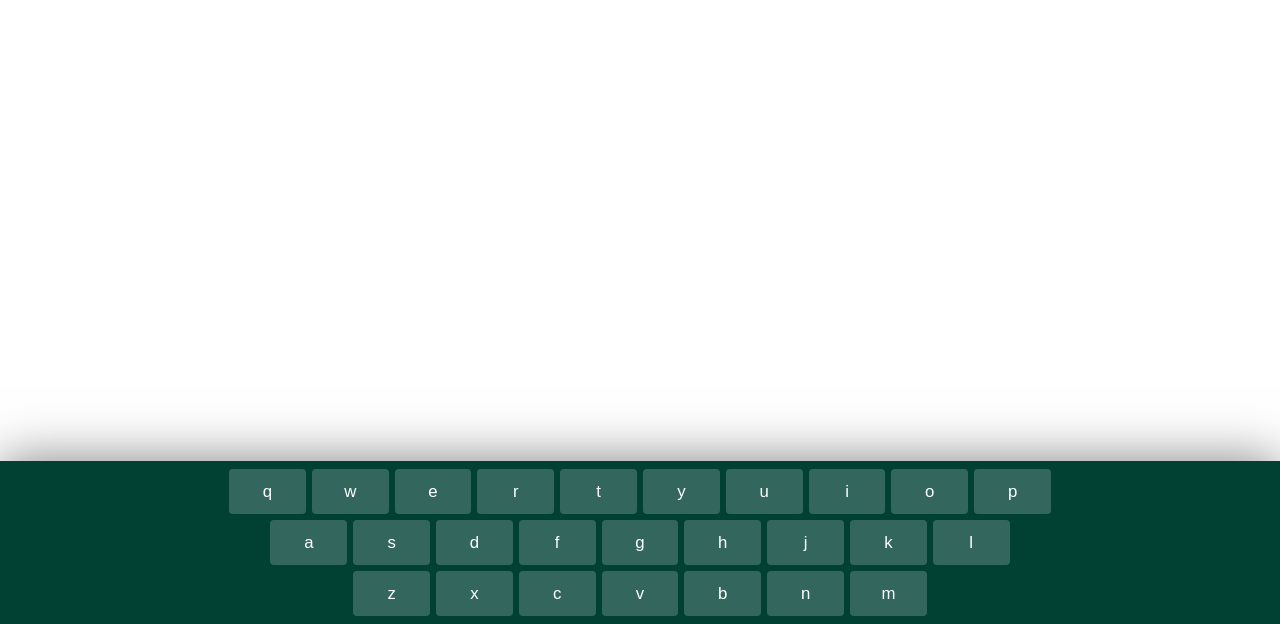
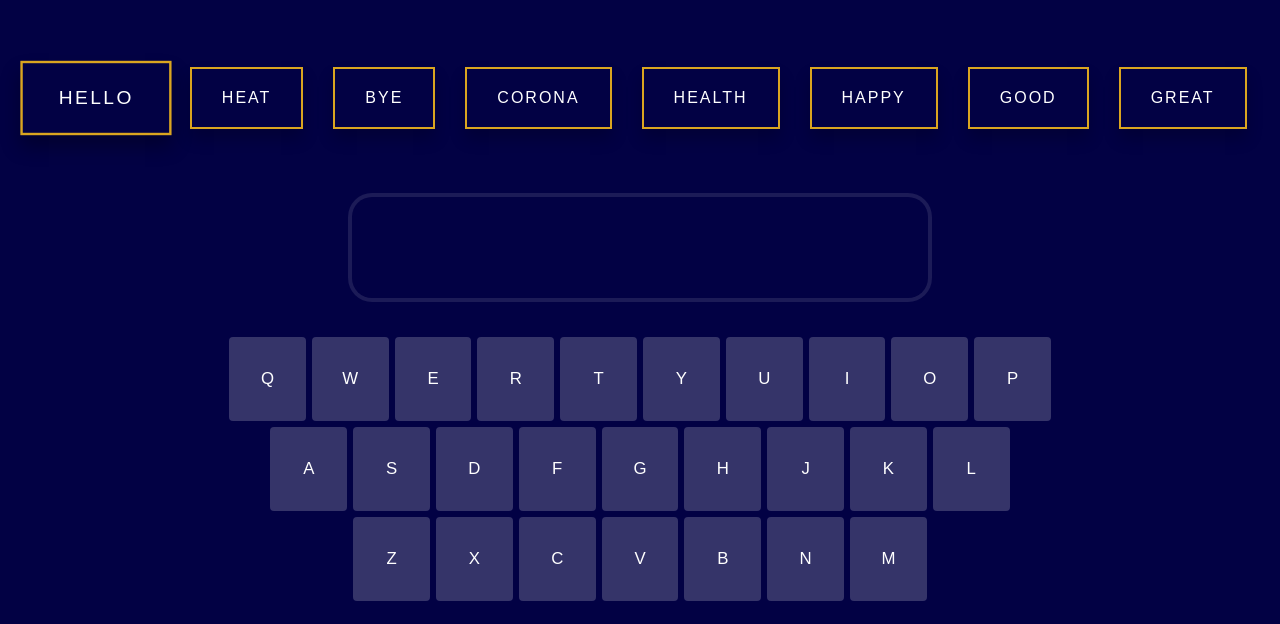
Before and after one commit to saathvikdm/mern-word-racer, a React (Create React App) app: page / in a window 1280 px wide. Shown: the part 176-800 px from the top of the page. Built offline with nearby package versions, Linux system fonts and the light colour scheme.

Commit message:
created wordstack component and a basic game layout

```diff
--- a/package.json
+++ b/package.json
@@ -13,7 +13,9 @@
     "react": "^17.0.2",
     "react-dom": "^17.0.2",
     "react-scripts": "4.0.3",
+    "react-transition-group": "^4.4.2",
     "typescript": "^4.3.5",
+    "uuid": "^8.3.2",
     "web-vitals": "^1.1.2"
   },
   "scripts": {
--- a/src/App.js
+++ b/src/App.js
@@ -1,10 +1,12 @@
 import './components/Keyboard/Keyboard.css'
 import Keyboard from "./components/Keyboard/Keyboard";
+import WordStack from './components/WordStack/WordStack';
 
 function App() {
 
     return (
-        <div>
+        <div className="app">
+          <WordStack/>
           <Keyboard/>
         </div>
       );
--- a/src/components/Keyboard/Keyboard.css
+++ b/src/components/Keyboard/Keyboard.css
@@ -1,11 +1,10 @@
 .keyboard {
-    position: fixed;
-    left: 0;
-    bottom: 0;
+    margin-top: 1em;
     width: 100%;
-    padding: 5px 0;
-    background: #004134;
-    box-shadow: 0 0 50px rgba(0, 0, 0, 0.5);
+    padding: 20px 0;
+    /* background: #004134; */
+    background-color: #020144;
+    /* box-shadow: 0 0 50px rgba(0, 0, 0, 0.1); */
     user-select: none;
     transition: bottom 0.4s;
 }
@@ -19,7 +18,8 @@
 }
 
 .keyboard__key {
-    height: 45px;
+    /* height: 45px; */
+    height: 5em;
     width: 6%;
     max-width: 90px;
     margin: 3px;
@@ -37,6 +37,13 @@
     padding: 0;
     -webkit-tap-highlight-color: transparent;
     position: relative;
+}
+
+@media (max-width: 768px) {
+    .keyboard__key {
+        width: 2rem;
+        height: 2rem;
+    }
 }
 
 .keyboard__key:active {
--- a/src/components/Keyboard/KeyboardKey.jsx
+++ b/src/components/Keyboard/KeyboardKey.jsx
@@ -29,7 +29,7 @@ const KeyboardKey = (props) => {
     useKeyPress();
 
     return (
-        <button type="button" className={`keyboard__key ${active ? 'keyboard__key--press' : ''}`} >{letter}</button>
+        <button type="button" className={`keyboard__key ${active ? 'keyboard__key--press' : ''}`} >{letter.toUpperCase()}</button>
     )
 }
 
--- /dev/null
+++ b/src/components/WordStack/WordStack.css
@@ -0,0 +1,105 @@
+.wordstack {
+    font-family: sans-serif;
+    text-align: center;
+  }
+
+  .words__word {
+    display: inline-block;
+    color: #fff;
+    padding: 20px 30px;
+    border: 2px solid goldenrod;
+    margin: 10px 15px;
+    text-transform: uppercase;
+    letter-spacing: 2px;
+    box-shadow: 0 10px 15px rgba(0, 0, 0, 0.2);
+    margin-bottom: 3em;
+  }
+
+  .words__word-enter {
+    opacity: 0;
+  }
+  .words__word-enter-active {
+    opacity: 1;
+    transition: opacity 500ms ease-in;
+  }
+  .words__word-exit {
+    opacity: 1;
+  }
+  .words__word-exit-active {
+    opacity: 0;
+    transition: opacity 500ms ease-in;
+  }
+
+  .words__word:first-child {
+    transform: scale(1.2);
+    font-weight: 500;
+    box-shadow: 0 10px 15px rgba(0, 0, 0, 0.3);
+  }
+
+  .words__input {
+    margin-top: 20px;
+  }
+
+  .words--label {
+    margin-right: 10px;
+    font-size: 12px;
+    text-transform: uppercase;
+    cursor: pointer;
+  }
+
+  .words--keys {
+    border: none;
+    cursor: pointer;
+    transition: box-shadow 0.2s;
+    text-transform: uppercase;
+    padding: 1em;
+    width: 40%;
+    text-align: center;
+    font-size: 2em;
+    border-radius: 20px;
+    background-color: #020144;
+    box-shadow: 0 0px 0px 4px rgba(255, 255, 255, 0.1);
+    color: azure;
+  }
+
+  .words--keys:focus {
+    outline: none;
+    /* box-shadow: 0 20px 15px rgba(255, 255, 255, 0.2); */
+  }
+
+  .words--keys--correct {
+    animation-name: correctWord;
+    animation-duration: 400ms;
+  }
+
+  .words--keys--wrong {
+    animation-name: wrongWord;
+    animation-duration: 400ms;
+  }
+
+
+  @keyframes correctWord {
+    0% {
+        box-shadow: 0 0px 0px 4px rgba(255, 255, 255, 0.1);
+    }
+    50% {
+        box-shadow: 0 0px 0px 4px rgba(110, 255, 0, 0.6);
+    }
+
+    100% {
+        box-shadow: 0 0px 0px 4px rgba(255, 255, 255, 0.1);
+    }
+  }
+
+  @keyframes wrongWord {
+    0% {
+        box-shadow: 0 0px 0px 4px rgba(255, 255, 255, 0.1);
+    }
+    50% {
+        box-shadow: 0 0px 0px 4px rgba(255, 0, 0, 0.6);
+    }
+
+    100% {
+        box-shadow: 0 0px 0px 4px rgba(255, 255, 255, 0.1);
+    }
+  }
--- /dev/null
+++ b/src/components/WordStack/WordStack.jsx
@@ -0,0 +1,92 @@
+import "./WordStack.css";
+import { useState, useRef, useEffect } from "react";
+import { v4 as uuid } from "uuid";
+import { CSSTransition, TransitionGroup } from "react-transition-group";
+
+export default function WordStack() {
+
+    const [words, setWords] = useState([
+        "hello",
+        "heat",
+        "bye",
+        "corona",
+        "health",
+        "happy",
+        "good",
+        "great"
+    ]);
+    const [typed, setTyped] = useState("");
+    const [correct, setCorrect] = useState(null);
+    const inputRef = useRef();
+
+    useEffect(() => {
+        if (typed === "") {
+            inputRef.current.focus();
+            inputRef.current.value = "";
+        }
+
+        window.addEventListener("keydown", downHandler);
+
+        function downHandler() {
+            inputRef.current.focus();
+        }
+
+    }, [typed]);
+
+    const handleKeyUp = ({ key }) => {
+
+        if (key.length !== 1) {
+            setTyped("");
+            return;
+        }
+
+        let [firstWord] = words;
+
+        if (typed.length < firstWord.length - 1) {
+            setTyped(typed + key);
+        } else {
+            setTyped(typed + key);
+            if (firstWord.toUpperCase() === (typed + key).toUpperCase()) {
+                setCorrect(prevState => prevState + 1);
+                console.log("matched");
+                setTimeout(() => setCorrect(0), 400)
+            } else {
+                setCorrect(0);
+                console.log("didnt match. removing word");
+            }
+
+            let temp = [...words];
+
+            let removed = temp.splice(0, 1);
+            temp.push(...removed);
+            setWords(temp);
+            setTyped("");
+        }
+    };
+
+    return (
+        <div className="wordstack">
+            <TransitionGroup className="words">
+                {words.map((w, i) => {
+                    return (
+                        <CSSTransition key={i} timeout={500} classNames="words">
+                            <div className="words__word" key={uuid()}>
+                                {w}
+                            </div>
+                        </CSSTransition>
+                    );
+                })}
+            </TransitionGroup>
+
+            <div className="words__input">
+                <input
+                    ref={inputRef}
+                    type="text"
+                    className={`words--keys ${correct ? "words--keys--correct" : ''}`}
+                    id="keys"
+                    onKeyUp={(e) => handleKeyUp(e)}
+                />
+            </div>
+        </div>
+    );
+}
--- a/src/index.css
+++ b/src/index.css
@@ -11,3 +11,12 @@ code {
   font-family: source-code-pro, Menlo, Monaco, Consolas, 'Courier New',
     monospace;
 }
+
+.app {
+  display: flex;
+  height: 100vh;
+  width: 100vw;
+  justify-content: flex-end;
+  flex-direction: column;
+  background-color: #020144;
+}
```
Also changed, not shown: 1 other file (tests, documents, lock files or other folders).
